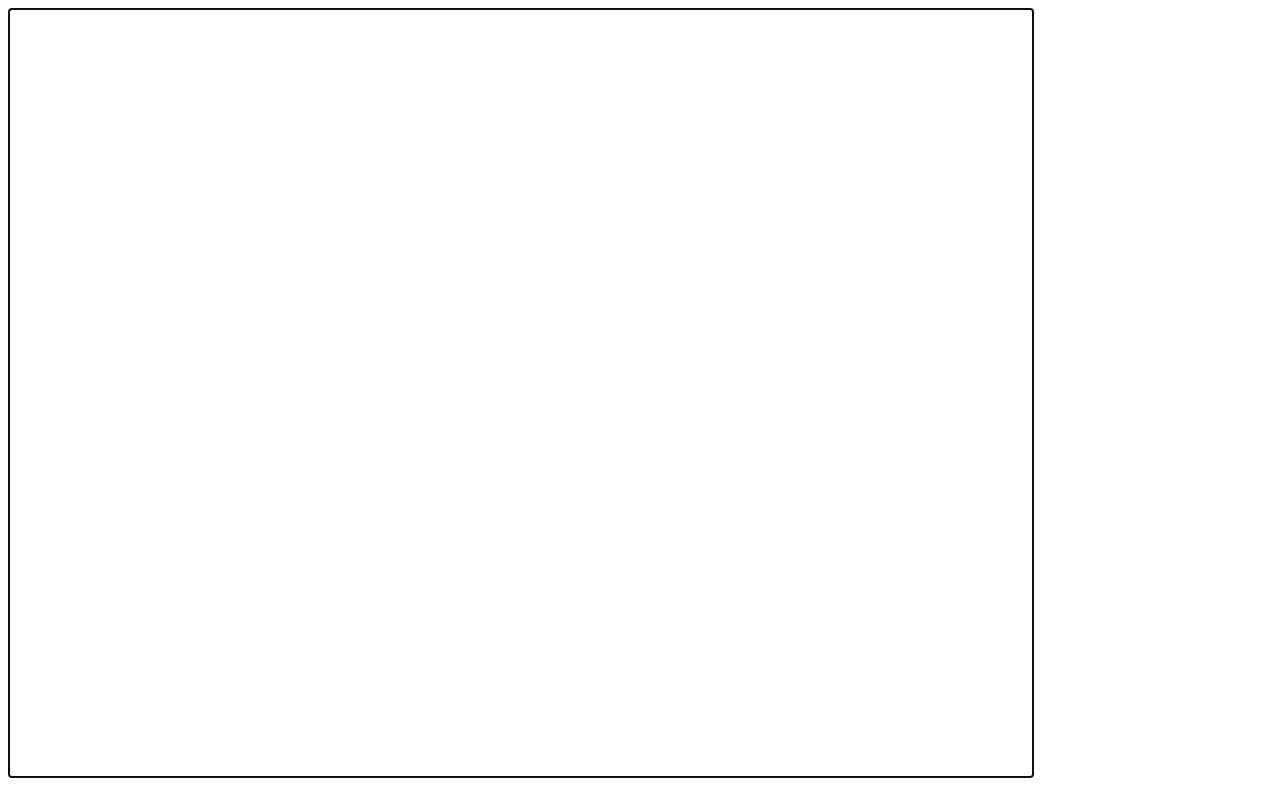
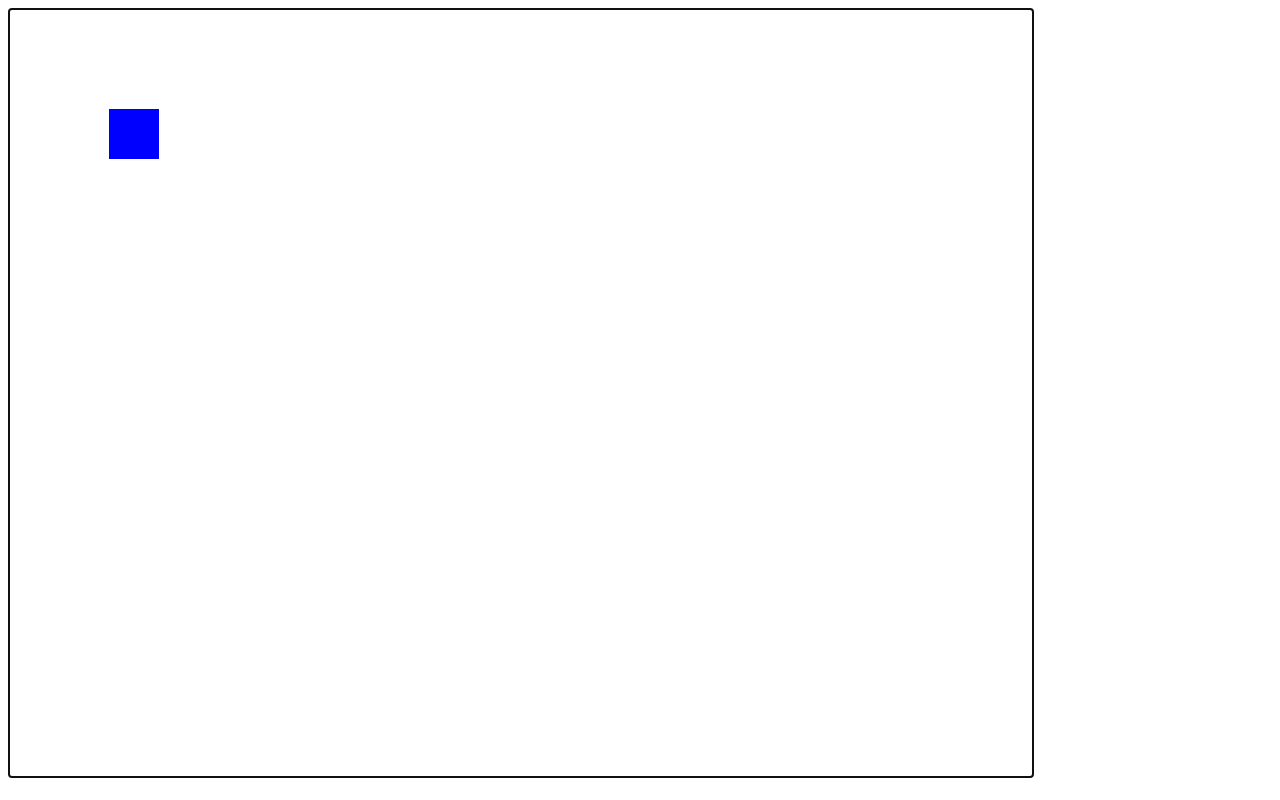
Before and after one commit to NathanWanjongkhum/Oneironaut, a plain HTML site: page index.html in a window 1280 px wide. Drawn offline with Linux system fonts and the light colour scheme.

Commit message:
inital sleepyguy

```diff
--- a/index.html
+++ b/index.html
@@ -5,6 +5,7 @@
     <meta charset="utf-8">
     <title>Game Project Title Goes Here</title>
 
+    <script type="text/javascript" src="./sleepyguy.js"></script>
     <script type="text/javascript" src="./assetmanager.js"></script>
     <script type="text/javascript" src="./timer.js"></script>
     <script type="text/javascript" src="./gameengine.js"></script>
--- a/main.js
+++ b/main.js
@@ -3,10 +3,17 @@ const gameEngine = new GameEngine();
 const ASSET_MANAGER = new AssetManager();
 
 ASSET_MANAGER.downloadAll(() => {
+	PARAMS.BLOCKWIDTH = PARAMS.BITWIDTH * PARAMS.SCALE;
+
 	const canvas = document.getElementById("gameWorld");
 	const ctx = canvas.getContext("2d");
+
+	PARAMS.CANVAS_WIDTH = canvas.width;
+	PARAMS.CANVAS_HEIGHT = canvas.height;
 
 	gameEngine.init(ctx);
 
 	gameEngine.start();
 });
+
+gameEngine.addEntity(new SleepyGuy(gameEngine, 100, 100));
--- /dev/null
+++ b/sleepyguy.js
@@ -0,0 +1,40 @@
+const NUM_ANIMATIONS = 2;
+
+class SleepyGuy {
+    constructor(game, x, y) {
+        Object.assign(this, { game, x, y });
+
+        this.game.knight = this;
+
+        this.spritesheet = ASSET_MANAGER.getAsset("./assets/Knight_1/Idle.png");
+
+        this.width = 50;
+        this.height = 50;
+
+        this.state = 0; // 0: idle, 1: damaged
+        this.currentFrame = 0;
+
+        this.animations = [];
+        this.loadAnimations();
+
+    }
+
+    loadAnimations() {
+        for (let i = 0; i < NUM_ANIMATIONS; i++) {
+            this.animations.push([]);
+        }
+
+        // this.animations[0][0] = new Animator(this.spritesheet, 0, 0, 128, 128, 4, 0.5, 0, false, true);
+    }
+
+    update() {
+        const TICK = this.game.clockTick;
+    }
+
+    draw(ctx) {
+        ctx.fillStyle = "Blue";
+        ctx.fillRect(this.x, this.y, this.width, this.height);
+
+        // this.animations[this.state][this.currentFrame].drawFrame(this.game.clockTick, ctx, this.x, this.y, 1);
+    }
+}
--- a/util.js
+++ b/util.js
@@ -1,5 +1,5 @@
 /** Global Parameters Object */
-const params = { };
+const PARAMS = { };
 
 /**
  * @param {Number} n
```
